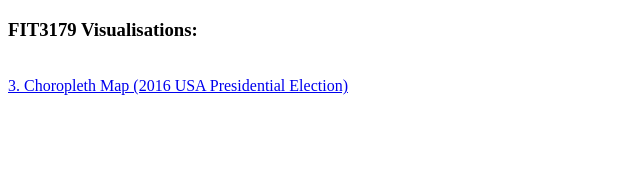
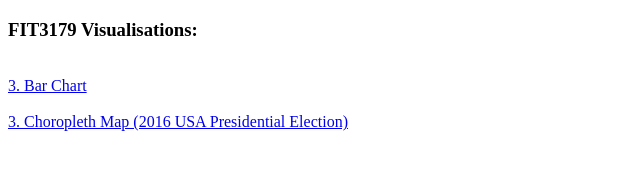
Before and after one commit to poluskg/FIT3179, a plain HTML site: page index.html in a window 1280 px wide. Shown: the whole page, without its empty margins (0-640 px from the left). Drawn offline with Linux system fonts and the light colour scheme.

Commit message:
Update index.html

```diff
--- a/index.html
+++ b/index.html
@@ -8,7 +8,10 @@
 
 <h3>FIT3179 Visualisations:</h3>
 <br>
-<a href="week_9">3. Choropleth Map (2016 USA Presidential Election)</a>
+  <a <a href="week_8">3. Bar Chart</a>
+<br>
+<br>
+  <a href="week_9">3. Choropleth Map (2016 USA Presidential Election)</a>
 <br>
 
 </body>
```
